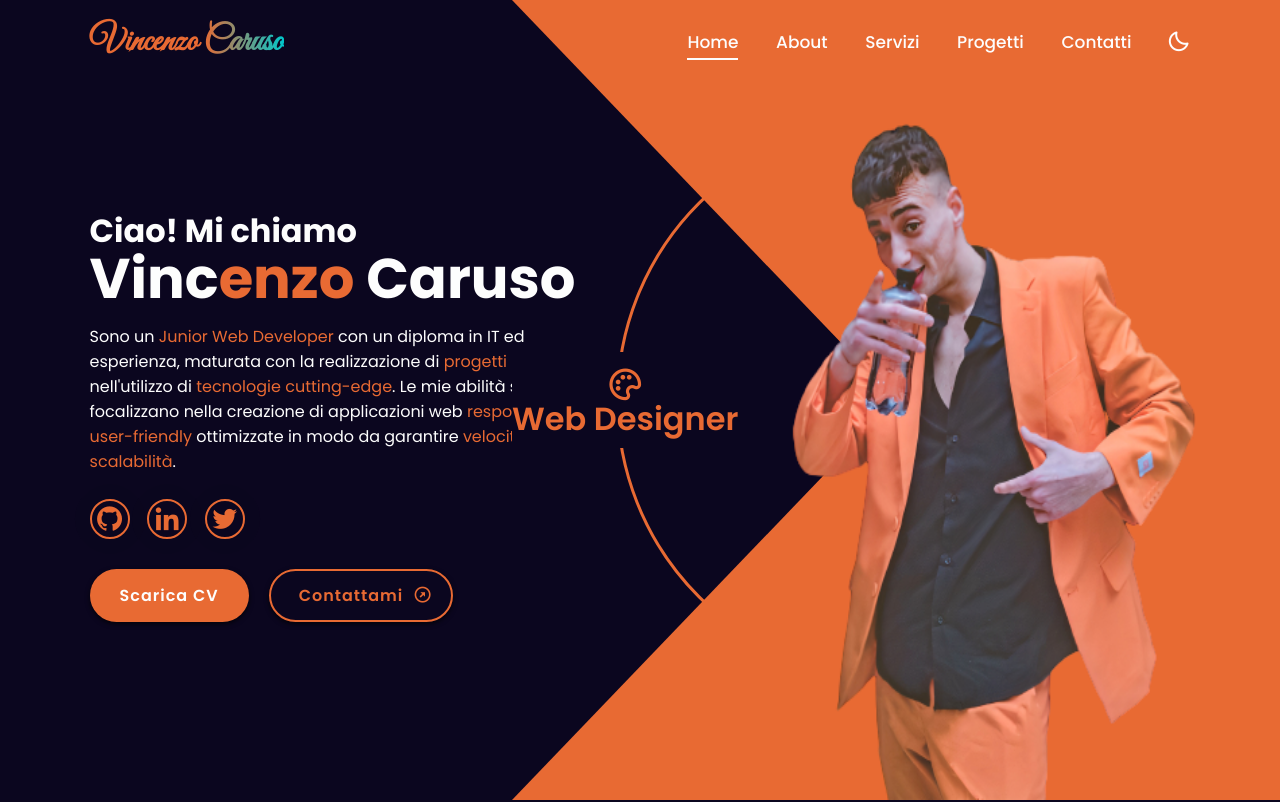
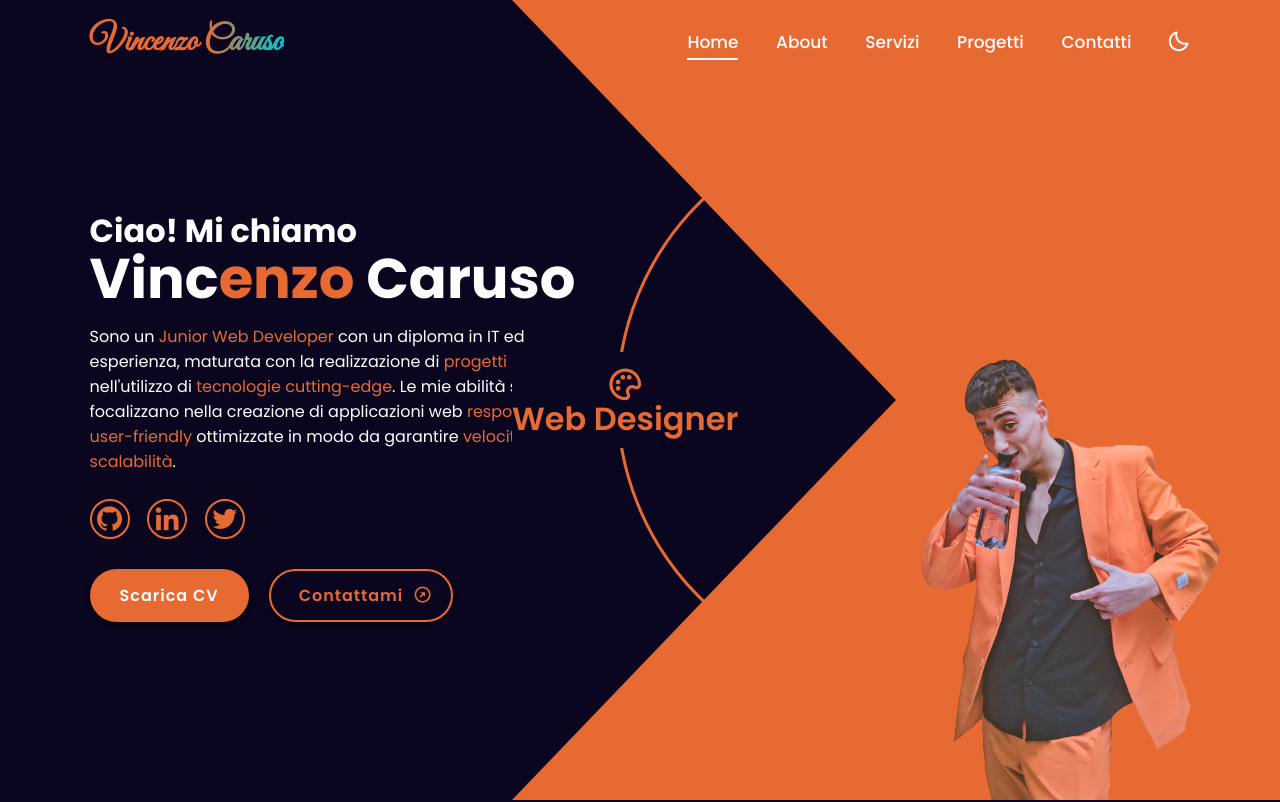
Before and after one commit to carvso/Portfolio_HireMe, a plain HTML site: page index.html in a window 1280 px wide. Shown: the top 802 px of the page. Drawn offline with nearby package versions, Linux system fonts and the light colour scheme.

Commit message:
Update style.css

```diff
--- a/css/style.css
+++ b/css/style.css
@@ -321,8 +321,7 @@ section {
     bottom: 0;
     right: -1em;
     pointer-events: none;
-    width: 644px;
-    height: 944px;
+    max-width: 480px;
     max-height: 100vh;
 }
 
```
